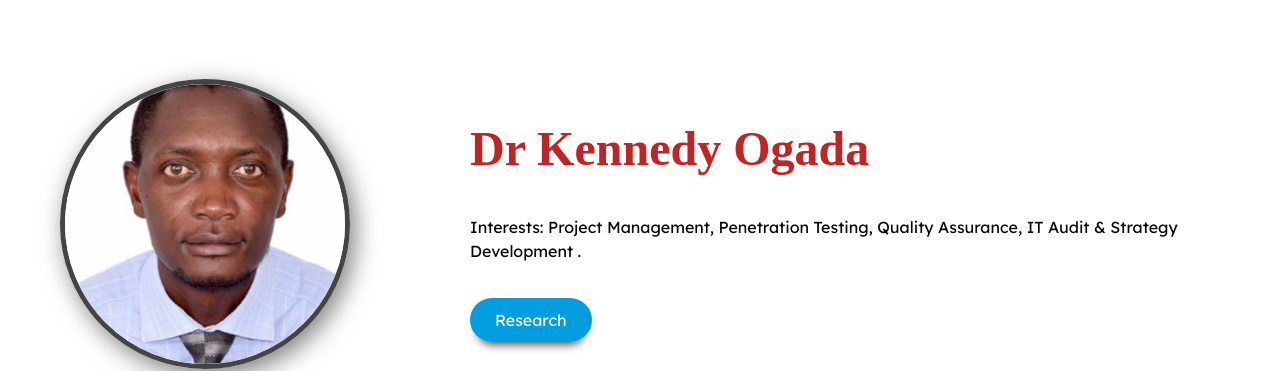
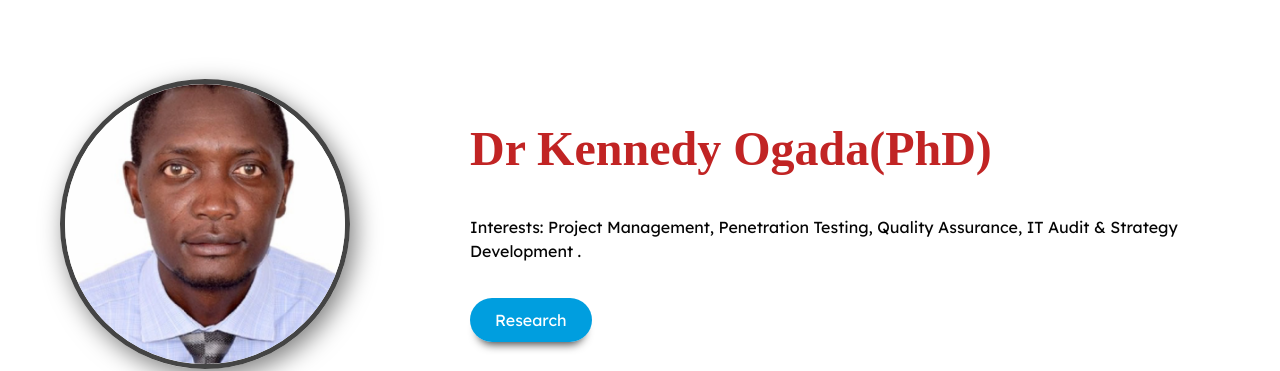
Before and after one commit to KirikaJoseph/jkuat-website-enhancement, a plain HTML site: page KelvinOgada.html in a window 1280 px wide. Shown: the part 196-567 px from the top of the page. Drawn offline with Linux system fonts and the light colour scheme.

Commit message:
Update KelvinOgada.html

```diff
--- a/KelvinOgada.html
+++ b/KelvinOgada.html
@@ -137,7 +137,7 @@
             <img src="files/kenogada.jpg" alt="profile picture">
         </div>
         <div class="profile-text">
-            <h1>Dr Kennedy Ogada</h1><br>
+            <h1>Dr Kennedy Ogada(PhD)</h1><br>
             <p>Interests: Project Management, Penetration Testing, Quality Assurance, IT Audit & Strategy Development .</p>
             <div class="btn-group">
                 <a href="Research/kennedyogada.html" class="btn">Research</a>
```
